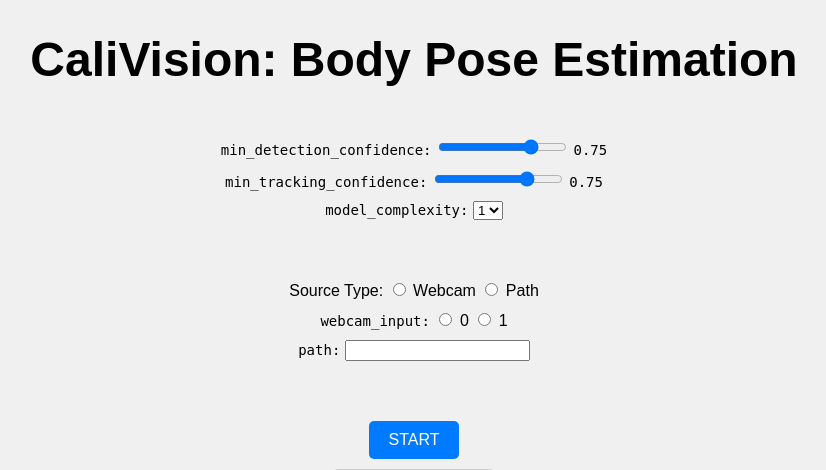
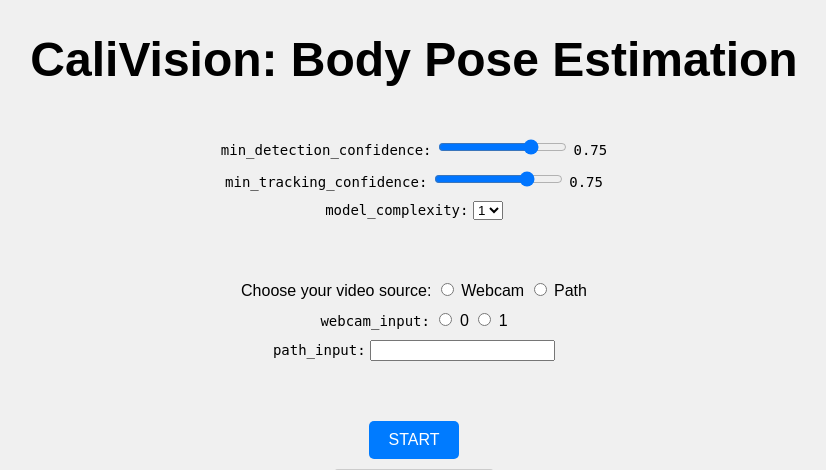
Before and after one commit to daltunay/calivision, a Flask app: page / in a window 1280 px wide. Shown: the top 470 px of the page, without its empty margins (226-1052 px from the left). Run offline with Flask 3, Linux system fonts and the light colour scheme.

Commit message:
renaming

```diff
--- a/app/templates/index.html
+++ b/app/templates/index.html
@@ -42,7 +42,7 @@
 
     <div class="content-container">
         <div class="parameter-section">
-            <label for="source_type">Source Type:</label>
+            <label for="source_type">Choose your video source:</label>
             <input type="radio" id="source-webcam" name="source_type" value="webcam" onchange="handleSourceChange()">
             <label for="source-webcam">Webcam</label>
             <input type="radio" id="source-path" name="source_type" value="path" onchange="handleSourceChange()">
@@ -58,7 +58,7 @@
         </div>
 
         <div class="parameter-section" id="path-container" class="clickable-section">
-            <label for="path"><code>path:</code></label>
+            <label for="path"><code>path_input:</code></label>
             <input type="text" id="path" name="path">
         </div>
     </div>
```
